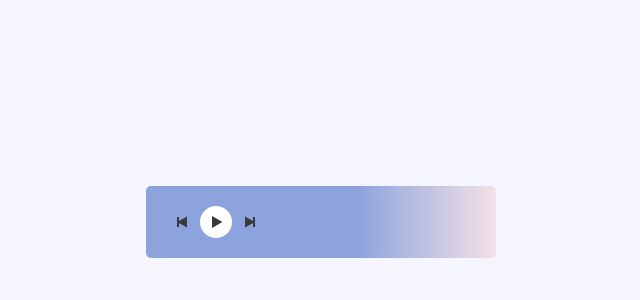
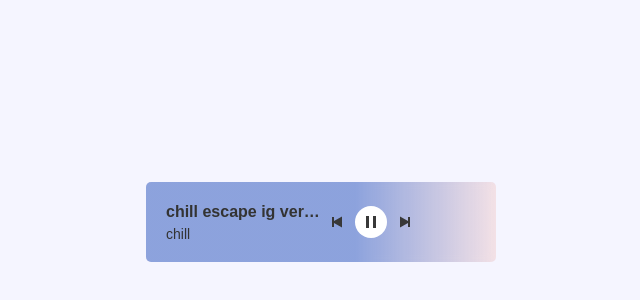
Before and after one commit to alexeyvalko/audio-player, a website built with webpack: page src/index.html in a window 1280 px wide. Shown: the part 178-478 px from the top of the page, without its empty margins (319-959 px from the left). Built offline with nearby package versions, Linux system fonts and the light colour scheme.

Commit message:
implement track info

```diff
--- a/src/components/AudioPlayer/AudioPlayer.ts
+++ b/src/components/AudioPlayer/AudioPlayer.ts
@@ -1,39 +1,48 @@
+import './player-styles.css';
 
-import './player-styles.css'
-
-import { Controls } from "../Controls/Controls";
-import { AudioPlayerState } from '../../types/types';
-
+import { TrackInfo } from "../TrackInfo/TrackInfo";
+import { Controls } from '../Controls/Controls';
+import { AudioInfo, AudioPlayerState } from '../../types/types';
+import { playList } from '../../utils/playList';
 
 export class AudioPlayer {
-  element: HTMLDivElement
+  element: HTMLDivElement;
 
-  container: HTMLDivElement
+  container: HTMLDivElement;
 
-  state: AudioPlayerState
+  state: AudioPlayerState;
 
-  controls: Controls
+  controls: Controls;
 
-  count: number
+  currentTrack: AudioInfo
+
+  trackInfo: TrackInfo
 
   constructor() {
-    this.element = document.createElement('div');
-    this.container = document.createElement('div')
-    this.controls  = new Controls()
-
     this.state = {
       play: 'pause',
       muted: 'unmute',
       autoplay: true,
+      trackNumber: 0
     };
-    this.count = 0
+    this.currentTrack = this.getTrack(this.state.trackNumber)
+    this.trackInfo = new TrackInfo(this.currentTrack.author, this.currentTrack.name)
+    this.element = document.createElement('div');
+    this.container = document.createElement('div');
+    this.controls = new Controls(this.state);
+  }
+
+  getTrack(index: number): AudioInfo {
+   const info = playList[index]
+   return info
   }
 
   init() {
-    this.controls.init()
-    this.element.classList.add('audio-player')
-    this.container.classList.add('audio-container')
-    this.container.appendChild(this.controls.container)
-    this.element.appendChild(this.container)
+    this.controls.init();
+    this.trackInfo.init()
+    this.element.classList.add('audio-player');
+    this.container.classList.add('audio-container');
+    this.container.append(this.trackInfo.container, this.controls.container);
+    this.element.appendChild(this.container);
   }
 }
--- a/src/components/AudioPlayer/player-styles.css
+++ b/src/components/AudioPlayer/player-styles.css
@@ -4,9 +4,13 @@
   border-radius: 5px;
   background: rgba(233, 145, 130, 0.2);
   backdrop-filter: blur(5px);
+  cursor: pointer;
 }
 
 .audio-container {
+  width: 100%;
+  height: 80px;
+  overflow: hidden;
   display: flex;
   justify-content: flex-start;
   align-items: center;
--- a/src/components/Controls/Controls.ts
+++ b/src/components/Controls/Controls.ts
@@ -1,6 +1,8 @@
+import './controls.css';
+
 import { createPlayPauseSvgIcon } from './createPlayPauseSvgIcon';
 import { createSvgArrow } from './createArrow';
-import './controls.css'
+import { AudioPlayerState, ControlButtons, PlayPauseState } from '../../types/types';
 
 export class Controls {
   container: HTMLElement;
@@ -11,34 +13,85 @@ export class Controls {
 
   playPauseButton: HTMLButtonElement;
 
-  prevIcon: SVGSVGElement
+  prevIcon: SVGSVGElement;
 
-  nextIcon: SVGSVGElement
+  nextIcon: SVGSVGElement;
 
-  playPauseIcon: SVGSVGElement
+  playPauseIcon: SVGSVGElement;
 
-  constructor() {
+  private state: AudioPlayerState;
+
+  constructor(playerState: AudioPlayerState) {
+    this.state = playerState;
     this.container = document.createElement('div');
     this.prevButton = document.createElement('button');
     this.nextButton = document.createElement('button');
     this.playPauseButton = document.createElement('button');
 
-    this.prevIcon = createSvgArrow('left', ['button-icon'])
-    this.nextIcon = createSvgArrow('right', ['button-icon'])
-    this.playPauseIcon = createPlayPauseSvgIcon('play', ['button-icon'])
+    this.prevIcon = createSvgArrow('left', 'button-icon');
+    this.nextIcon = createSvgArrow('right', 'button-icon');
+    this.playPauseIcon = createPlayPauseSvgIcon(this.state.play, 'button-icon');
+  }
+
+
+  switchPlayPauseButton(state: PlayPauseState) {
+    this.state.play = state;
+    this.playPauseIcon = createPlayPauseSvgIcon(this.state.play, 'button-icon');
+    this.playPauseButton.innerHTML = '';
+    this.playPauseButton.dataset.name = this.state.play;
+    this.playPauseButton.append(this.playPauseIcon);
+  }
+
+  addListeners() {
+    const handleMouseUp = (e: Event) => {
+      const target = e.target as Element;
+      const button = target.closest('button');
+      if (button) {
+        button.classList.remove('pressed')
+        switch (button.dataset.name) {
+          case ControlButtons.prev:
+            break;
+          case ControlButtons.next:
+            break;
+          case ControlButtons.play:
+           this.switchPlayPauseButton(ControlButtons.pause)
+            break;
+          case ControlButtons.pause:
+            this.switchPlayPauseButton(ControlButtons.play)
+            break;
+          default:
+            throw Error('Error while click controls');
+        }
+      }
+    };
+
+   const handleMouseDown = (e:Event) => {
+     const target = e.target as Element
+     const button = target.closest('button')
+     if(button) {
+       button.classList.add('pressed')
+     }
+   }
+
+    this.container.addEventListener('mouseup', handleMouseUp)
+    this.container.addEventListener('mousedown', handleMouseDown);
   }
 
   init() {
-    this.prevButton.appendChild(this.prevIcon)
-    this.nextButton.appendChild(this.nextIcon)
-    this.playPauseButton.appendChild(this.playPauseIcon)
+    this.prevButton.dataset.name = ControlButtons.prev;
+    this.nextButton.dataset.name = ControlButtons.next;
+    this.playPauseButton.dataset.name = this.state.play;
+
+    this.prevButton.appendChild(this.prevIcon);
+    this.nextButton.appendChild(this.nextIcon);
+    this.playPauseButton.appendChild(this.playPauseIcon);
 
     this.prevButton.classList.add('prev-next');
     this.nextButton.classList.add('prev-next');
     this.playPauseButton.classList.add('play-pause');
 
-
     this.container.classList.add('audio-controls');
     this.container.append(this.prevButton, this.playPauseButton, this.nextButton);
+    this.addListeners();
   }
 }
--- a/src/components/Controls/controls.css
+++ b/src/components/Controls/controls.css
@@ -3,6 +3,7 @@
   --button-radius: 50%;
   --button-color: #fff;
   --icon-color: rgb(56, 56, 56);
+  --transition-duration: 0.2s;
 }
 
 .audio-controls {
@@ -22,7 +23,7 @@
   display: flex;
   justify-content: center;
   align-items: center;
-  transition: all 0.3s cubic-bezier(0.3, 0, 0.7, 1);
+  transition: all var(--transition-duration) ease-in-out;
   cursor: pointer;
 }
 
@@ -36,6 +37,7 @@
   justify-content: center;
   align-items: center;
   cursor: pointer;
+  transition: all var(--transition-duration) ease-in-out;
 }
 
 .button-icon {
@@ -43,5 +45,5 @@
 }
 
 .pressed {
-  transform: scale(1.1);
+  transform: scale(0.90);
 }
--- a/src/components/Controls/createArrow.ts
+++ b/src/components/Controls/createArrow.ts
@@ -1,6 +1,6 @@
 import { ArrowControlOrientation } from "../../types/types";
 
-export const createSvgArrow = (orientation: ArrowControlOrientation, classNames: string[],): SVGSVGElement => {
+export const createSvgArrow = (orientation: ArrowControlOrientation, ...classNames:string[]): SVGSVGElement => {
   const iconSvg = document.createElementNS('http://www.w3.org/2000/svg', 'svg');
   const iconPath = document.createElementNS(
     'http://www.w3.org/2000/svg',
--- a/src/components/Controls/createPlayPauseSvgIcon.ts
+++ b/src/components/Controls/createPlayPauseSvgIcon.ts
@@ -1,6 +1,6 @@
 import { PlayPauseState } from "../../types/types";
 
-export const createPlayPauseSvgIcon = (playOrPause: PlayPauseState, classNames: string[]): SVGSVGElement => {
+export const createPlayPauseSvgIcon = (playOrPause: PlayPauseState, ...classNames:string[]): SVGSVGElement => {
   const iconSvg = document.createElementNS('http://www.w3.org/2000/svg', 'svg');
   const iconPath = document.createElementNS(
     'http://www.w3.org/2000/svg',
--- /dev/null
+++ b/src/components/TrackInfo/TrackInfo.ts
@@ -0,0 +1,24 @@
+import './info-styles.css'
+
+export class TrackInfo {
+  authorElement: HTMLElement;
+
+  trackNameElement: HTMLElement;
+
+  container: HTMLElement
+
+  constructor(author: string, trackName: string) {
+    this.container = document.createElement('div')
+    this.authorElement = document.createElement('div');
+    this.trackNameElement = document.createElement('div');
+    this.authorElement.textContent = author;
+    this.trackNameElement.textContent = trackName;
+  }
+
+  init() {
+    this.container.classList.add('info-container')
+    this.authorElement.classList.add('author-info')
+    this.trackNameElement.classList.add('track-info')
+    this.container.append(this.trackNameElement, this.authorElement)
+  }
+}
--- /dev/null
+++ b/src/components/TrackInfo/info-styles.css
@@ -0,0 +1,29 @@
+.info-container {
+  width: 50%;
+  display: flex;
+  flex-direction: column;
+  gap: 5px;
+  justify-content: center;
+  align-items: flex-start;
+  overflow: hidden;
+}
+
+.author-info {
+  font-size: 14px;
+  color: #333;
+  font-weight: 500;
+  white-space: nowrap;
+  text-overflow: ellipsis;
+  overflow: hidden;
+  max-width: 100%;
+}
+
+.track-info {
+  font-size: 16px;
+  color: #333;
+  font-weight: 600;
+  white-space: nowrap;
+  text-overflow: ellipsis;
+  overflow: hidden;
+  max-width: 100%;
+}
--- a/src/types/types.ts
+++ b/src/types/types.ts
@@ -12,4 +12,12 @@ export interface AudioPlayerState {
   play: PlayPauseState;
   muted: 'unmute' | 'mute';
   autoplay: boolean;
+  trackNumber: number
 }
+
+export enum ControlButtons {
+  prev = 'prev',
+  next = 'next',
+  play = 'play',
+  pause = 'pause',
+}
```
